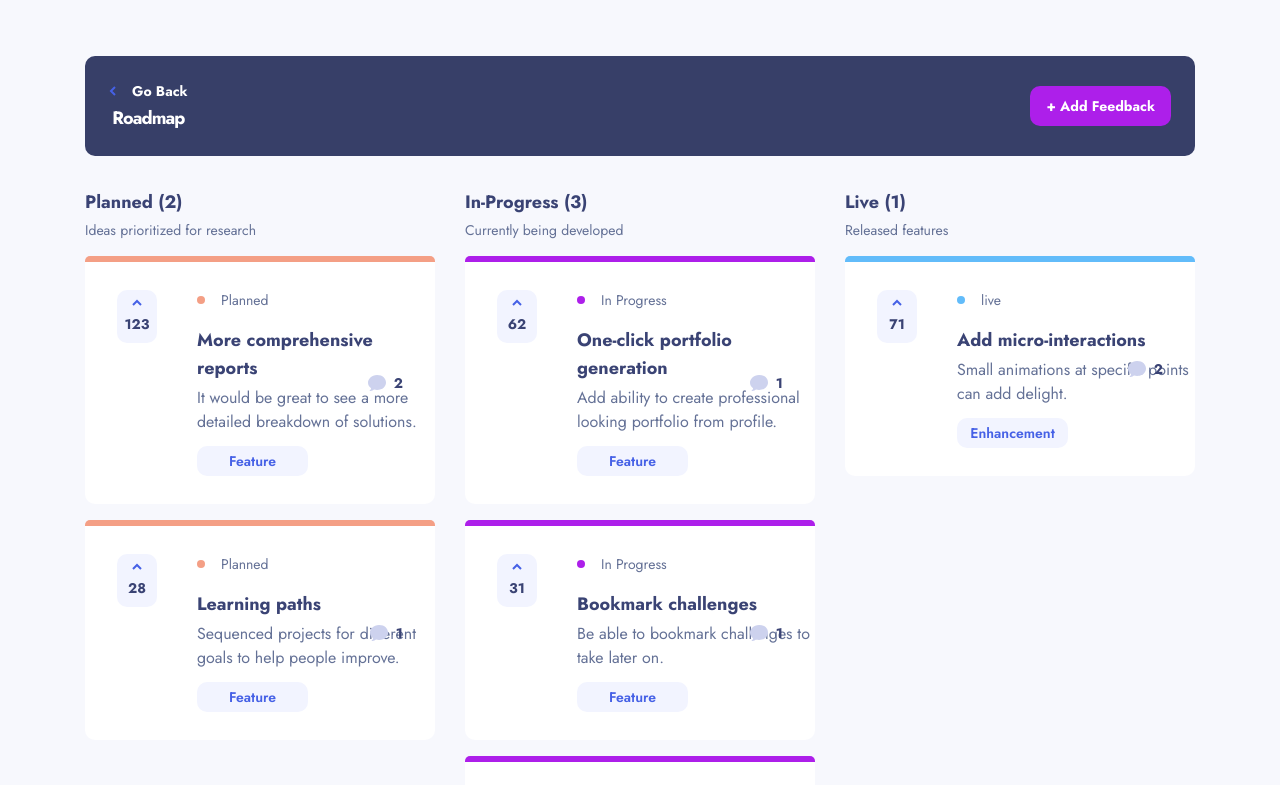
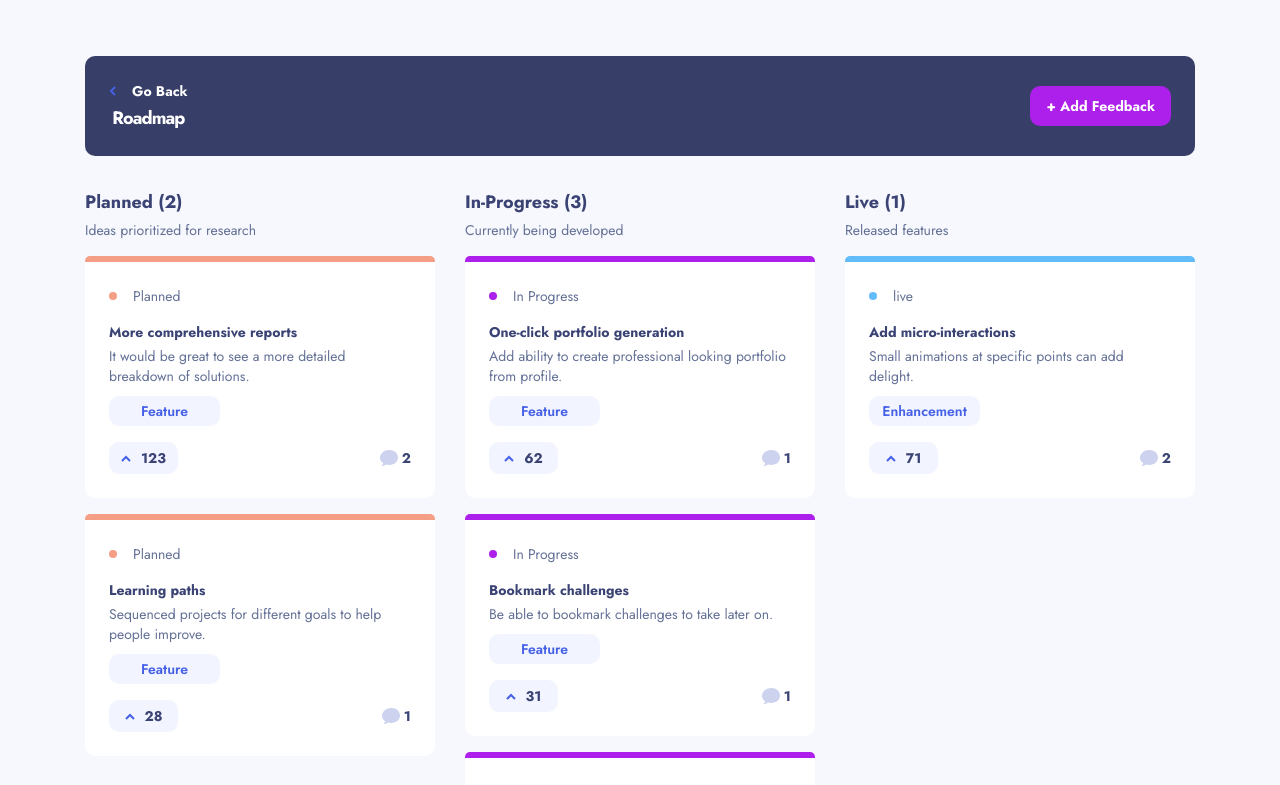
Before and after one commit to RomWeb3/product-feedback-app, a React app: page /product-feedback-app/roadmap in a window 1280 px wide. Shown: the top 785 px of the page. Built offline with nearby package versions, Linux system fonts and the light colour scheme; the HTML template or start-up script is replaced by a standard one.

Commit message:
fixed responsive Roadmap

```diff
--- a/package.json
+++ b/package.json
@@ -10,6 +10,7 @@
     "deploy": "vite build && gh-pages -d dist"
   },
   "dependencies": {
+    "classnames": "^2.3.2",
     "gh-pages": "^5.0.0",
     "react": "^18.2.0",
     "react-dom": "^18.2.0",
--- a/src/components/CardRequest.jsx
+++ b/src/components/CardRequest.jsx
@@ -1,7 +1,8 @@
 import React, { useEffect, useState } from "react";
 import { useNavigate } from "react-router-dom";
+import classNames from "classnames";
 
-function CardRequest({ productRequest, datas, setDatas }) {
+function CardRequest({ productRequest, datas, setDatas, withoutMediaQueries }) {
   const navigate = useNavigate();
   const [voted, setVoted] = useState(false);
 
@@ -28,9 +29,62 @@ function CardRequest({ productRequest, datas, setDatas }) {
   //   setDatas({ ...datas, productRequest: updatedProductRequests });
   // };
 
+  const cardRequestClass = classNames("w-full max-w-[825px] bg-white", {
+    // Include the responsive classes if withoutMediaQueries is not true
+    "md:px-0 md:py-[28px] md:relative": !withoutMediaQueries,
+    // Override the responsive classes if withoutMediaQueries is true
+    "px-6 py-6": withoutMediaQueries,
+  });
+
+  const descriptionClass = classNames("mt-1  text-gray", {
+    "md:mb-3 md:text-base": !withoutMediaQueries,
+    "mb-[10px] text-sm": withoutMediaQueries,
+  });
+
+  const statusClass = classNames("flex items-center gap-4 mb-4 ", {
+    "md:ml-[112px]": !withoutMediaQueries,
+    "": withoutMediaQueries,
+  });
+
+  const cardClass = classNames(
+    "cursor-pointer text-darkblue hover:text-[#4661E6]",
+    {
+      "md:ml-[112px]": !withoutMediaQueries,
+      "": withoutMediaQueries,
+    }
+  );
+
+  const titleClass = classNames("font-bold transition-all text-sm", {
+    "md:text-lg": !withoutMediaQueries,
+    "": withoutMediaQueries,
+  });
+
+  const footerClass = classNames("flex justify-between items-center", {
+    "md:mt-0": !withoutMediaQueries,
+    "mt-4": withoutMediaQueries,
+  });
+
+  const buttonClass = classNames(
+    "flex bg-lightgray hover:bg-[#CFD7FF] cursor-pointer transition-all justify-center items-center rounded-[10px] text-sm font-bold text-darkblue",
+    {
+      "md:flex-col md:gap-2 md:absolute md:top-[28px] md:left-[32px] md:w-10 md:h-[53px]":
+        !withoutMediaQueries,
+      "flex gap-2.5 w-[69px] h-[32px]": withoutMediaQueries,
+    }
+  );
+
+  const commentsClass = classNames(
+    "flex items-center text-sm font-bold text-darkblue ",
+    {
+      "md:absolute md:right-[32px] md:top-0 md:bottom-0 md:m-auto md:gap-2":
+        !withoutMediaQueries,
+      "flex gap-1": withoutMediaQueries,
+    }
+  );
+
   return (
     <div
-      className="w-full max-w-[825px] bg-white px-6 md:px-0 py-6 md:py-[28px] md:relative"
+      className={cardRequestClass}
       style={{
         borderTop:
           productRequest.status === "planned"
@@ -49,43 +103,39 @@ function CardRequest({ productRequest, datas, setDatas }) {
       }}
     >
       {productRequest.status === "planned" && (
-        <div className="flex items-center gap-4 mb-4 md:ml-[112px]">
+        <div className={statusClass}>
           <div className="w-2 h-2 bg-orange rounded-full"></div>
           <p className="text-gray text-sm">Planned</p>
         </div>
       )}
       {productRequest.status === "in-progress" && (
-        <div className="flex items-center gap-4 mb-4 md:ml-[112px]">
+        <div className={statusClass}>
           <div className="w-2 h-2 bg-violet rounded-full"></div>
           <p className="text-gray text-sm">In Progress</p>
         </div>
       )}
       {productRequest.status === "live" && (
-        <div className="flex items-center gap-4 mb-4 md:ml-[112px]">
+        <div className={statusClass}>
           <div className="w-2 h-2 bg-lightblue rounded-full"></div>
           <p className="text-gray text-sm">live</p>
         </div>
       )}
       <div
-        className="cursor-pointer text-darkblue hover:text-[#4661E6] md:ml-[112px]"
+        className={cardClass}
         onClick={() =>
           navigate(`/product-feedback-app/feedback/${productRequest.id}`)
         }
       >
-        <h2 className="font-bold transition-all text-sm md:text-lg">
-          {productRequest.title}
-        </h2>
-        <p className="mt-1 mb-[10px] md:mb-3 text-gray text-sm md:text-base">
-          {productRequest.description}
-        </p>
-        <div className="mb-4 md:mb-0 bg-lightgray w-[111px] h-[30px] flex justify-center items-center rounded-[10px] text-blue font-semibold text-sm">
+        <h2 className={titleClass}>{productRequest.title}</h2>
+        <p className={descriptionClass}>{productRequest.description}</p>
+        <div className="bg-lightgray w-[111px] h-[30px] flex justify-center items-center rounded-[10px] text-blue font-semibold text-sm">
           {productRequest.category.charAt(0).toUpperCase() +
             productRequest.category.slice(1)}
         </div>
       </div>
-      <div className="flex justify-between items-center">
+      <div className={footerClass}>
         <button
-          className="md:absolute md:top-[28px] md:left-[32px] bg-lightgray hover:bg-[#CFD7FF] w-[69px] md:w-10 h-[32px] md:h-[53px] cursor-pointer transition-all flex md:flex-col justify-center items-center gap-2.5 md:gap-2 rounded-[10px] text-sm font-bold text-darkblue"
+          className={buttonClass}
           style={{ background: voted && "#4661E6", color: voted && "#fff" }}
           onClick={() => {
             onVote();
@@ -102,7 +152,7 @@ function CardRequest({ productRequest, datas, setDatas }) {
           />
           {productRequest.upvotes}
         </button>
-        <div className="md:absolute md:right-[32px] md:top-0 md:bottom-0 md:m-auto flex items-center gap-1 md:gap-2 text-sm font-bold text-darkblue">
+        <div className={commentsClass}>
           <img src="/assets/shared/icon-comments.svg" alt="icon comments" />
           {productRequest.comments?.length > 0
             ? productRequest.comments.length +
--- a/src/pages/Roadmap.jsx
+++ b/src/pages/Roadmap.jsx
@@ -166,6 +166,7 @@ function Roadmap({ datas, onClick }) {
                   <CardRequest
                     productRequest={productRequest}
                     key={productRequest.id}
+                    withoutMediaQueries={true}
                   />
                 ))}
           </div>
@@ -188,6 +189,7 @@ function Roadmap({ datas, onClick }) {
                   <CardRequest
                     productRequest={productRequest}
                     key={productRequest.id}
+                    withoutMediaQueries={true}
                   />
                 ))}
           </div>
@@ -208,6 +210,7 @@ function Roadmap({ datas, onClick }) {
                   <CardRequest
                     productRequest={productRequest}
                     key={productRequest.id}
+                    withoutMediaQueries={true}
                   />
                 ))}
           </div>
```
Also changed, not shown: 1 other file (tests, documents, lock files or other folders).
